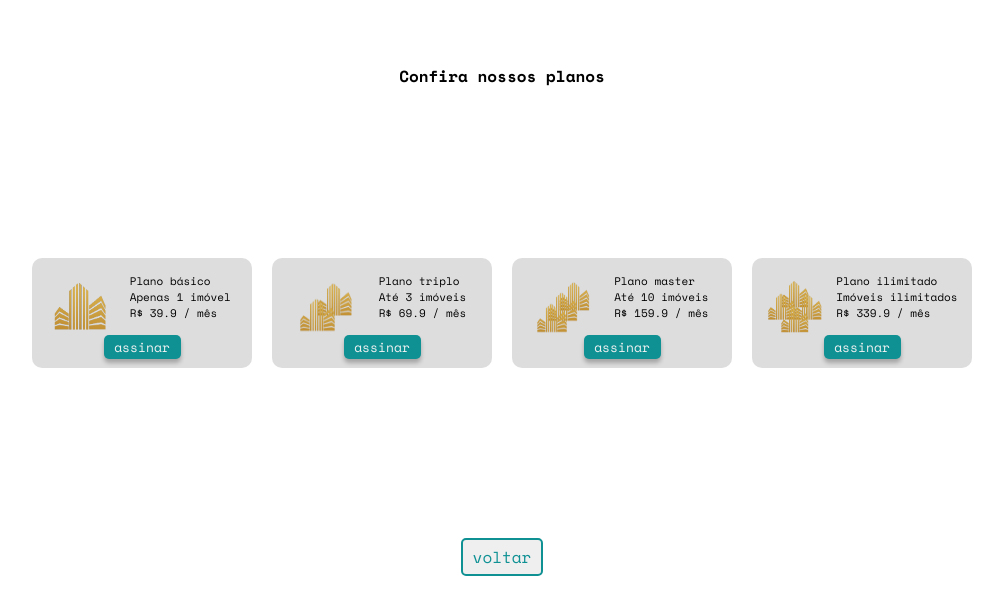
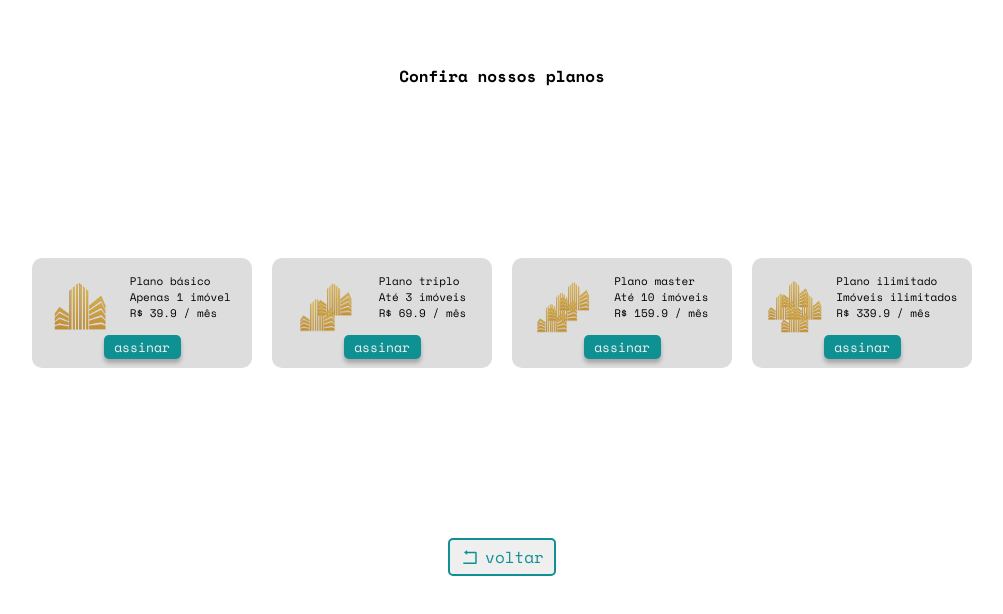
Before and after one commit to rodhardt/dihome-capstone-q2g2, a React (Create React App) app: page /planos in a window 1280 px wide. Shown: the top 614 px of the page, without its empty margins (138-1141 px from the left). Built offline with nearby package versions, Linux system fonts and the light colour scheme; no server answers.

Commit message:
fix: added function to open the modal on the card eigther

```diff
--- a/src/components/PayCard/index.tsx
+++ b/src/components/PayCard/index.tsx
@@ -72,7 +72,7 @@ export const PayCard = ({
       {isOpenSecondModal && (
         <ConfirmedModal modalContent={secondModalInformation} />
       )}
-      <RowBox>
+      <RowBox onClick={() => setIsOpenModal(true)}>
         <img src={img} alt="" />
         <ul>
           <li>{planName}</li>
--- a/src/pages/PayPage/index.tsx
+++ b/src/pages/PayPage/index.tsx
@@ -1,3 +1,4 @@
+import { AiOutlineRollback } from 'react-icons/ai'
 import { PayCard } from "../../components/PayCard";
 import { BoxTitle, ButtonBox, PayPageStyled } from "./styles";
 import logoOne from "../../assets/Images/logoWithoutName.png";
@@ -40,7 +41,10 @@ const PayPage = () => {
         />
       </PayPageStyled>
       <ButtonBox>
-        <button onClick={() => history.push("/perfil")}>voltar</button>
+        <button onClick={() => history.push("/perfil")}>
+          <AiOutlineRollback />
+          voltar
+        </button>
       </ButtonBox>
     </>
   );
--- a/src/pages/PayPage/styles.ts
+++ b/src/pages/PayPage/styles.ts
@@ -21,10 +21,19 @@ export const ButtonBox = styled.div`
 
   > button {
     padding: 5px 10px 5px 10px;
-
     color: var(--darkBlue);
     border: 2px solid var(--darkBlue);
     border-radius: 5px;
+    display: flex;
+    flex-direction: row;
+    justify-content: center;
+    align-items: center;
+
+    svg {
+      width: 20px;
+      height: auto;
+      margin-right: 5px;
+    }
 
     :hover {
       color: var(--mainGray);
```
